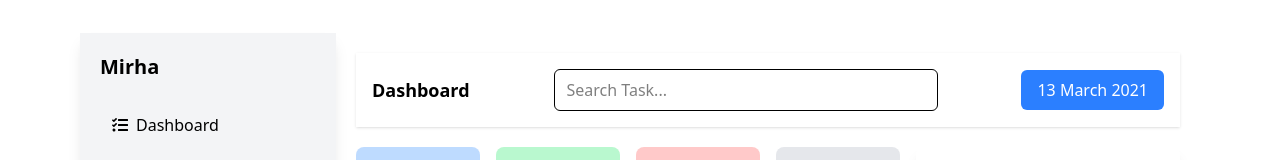
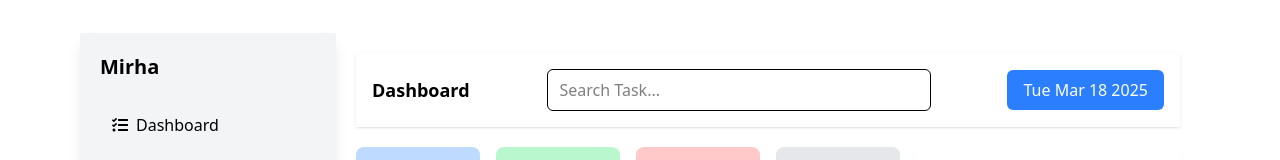
Before and after one commit to iamaltaf786/zidio_development_project, a React (Vite) app in the folder client/: page /home in a window 1280 px wide. Shown: the part 127-287 px from the top of the page. Built offline with nearby package versions, Linux system fonts and the light colour scheme.

Commit message:
added context api to sync date

```diff
--- a/client/src/App.jsx
+++ b/client/src/App.jsx
@@ -5,13 +5,14 @@ import Login from "./pages/Login.jsx";
 import SignUp from "./pages/SignUp.jsx";
 import AuthLayout from "./pages/AuthLayout.jsx";
 import Home from "./pages/Home.jsx";
+import { DateProvider } from "./context/DateContext.jsx";
 
 function App() {
   return (
     <>
       {/* <Home /> */}
       {/* <AuthLayout /> */}
-
+      <DateProvider>
         {/* Route to login/signup */}
         <Routes>
           <Route path="/" element={<AuthLayout />}>
@@ -23,6 +24,7 @@ function App() {
           {/* Route to Home */}
           <Route path="/home" element={<Home />} />
         </Routes>
+      </DateProvider>
     </>
   );
 }
--- a/client/src/components/homeComponents/SearchBar.jsx
+++ b/client/src/components/homeComponents/SearchBar.jsx
@@ -1,6 +1,8 @@
-// Upper search bar for finding tasks
+import { useDate } from "../../context/DateContext";
 
 const SearchBar = () => {
+  const { selectedDate } = useDate();
+
   return (
     <div className="flex justify-between items-center p-4 bg-white shadow">
       <h2 className="text-lg font-bold">Dashboard</h2>
@@ -9,8 +11,9 @@ const SearchBar = () => {
         placeholder="Search Task..."
         className="border rounded-md px-3 py-2 w-96"
       />
+      {/* <p className="text-gray-500 text-sm">{selectedDate.toDateString()}</p> */}
       <button className="bg-blue-500 text-white px-4 py-2 rounded-md">
-        13 March 2021
+        {selectedDate.toDateString()}
       </button>
     </div>
   );
--- /dev/null
+++ b/client/src/context/DateContext.jsx
@@ -0,0 +1,15 @@
+import { createContext, useContext, useState } from "react";
+
+const DateContext = createContext();
+
+export const DateProvider = ({ children }) => {
+  const [selectedDate, setSelectedDate] = useState(new Date());
+
+  return (
+    <DateContext.Provider value={{ selectedDate, setSelectedDate }}>
+      {children}
+    </DateContext.Provider>
+  );
+};
+
+export const useDate = () => useContext(DateContext);
```
Lines whose indentation alone changed are shown as unchanged.
